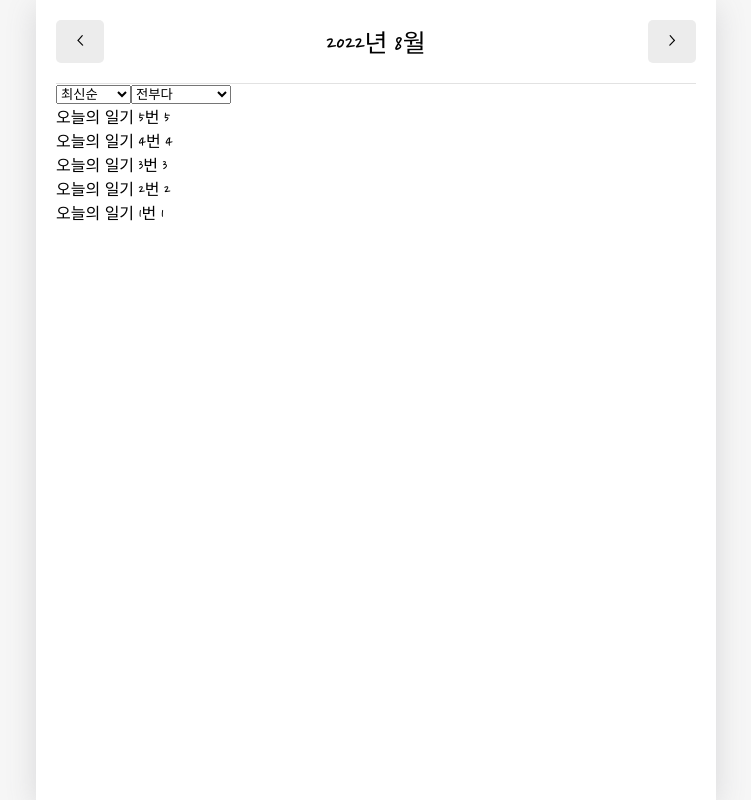
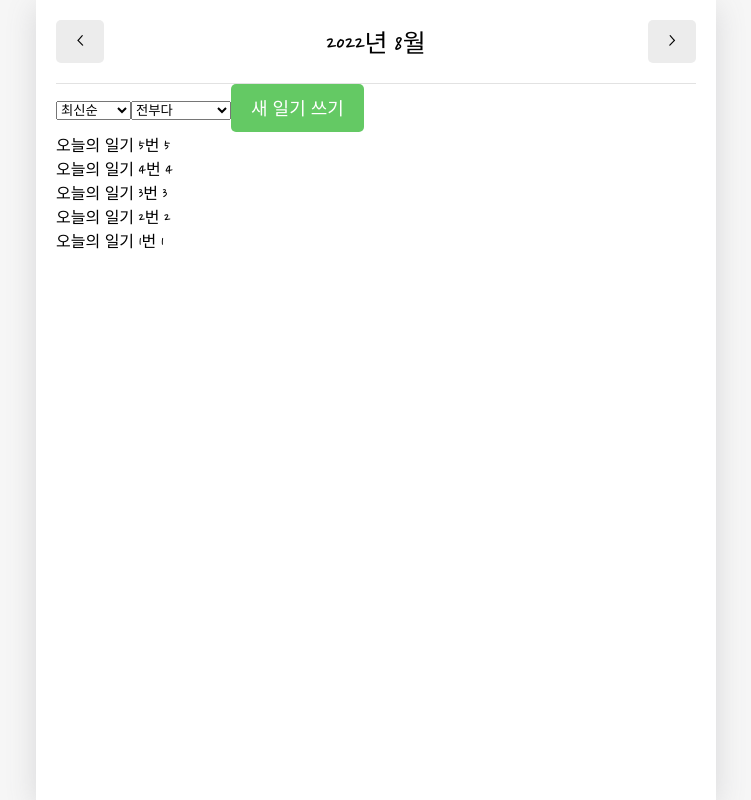
Before and after one commit to Eun-sun-Lee/ReactStudy, a React (Create React App) app in the folder emotiondiary/emotiondiary/: page / in a window 1280 px wide. Shown: the whole page, without its empty margins (264-1015 px from the left). Built offline with nearby package versions, Linux system fonts and the light colour scheme; a web font is replaced by a local one.

Commit message:
[feat] 새 일기쓰기 button 추가

```diff
--- a/emotiondiary/emotiondiary/src/components/DiaryList.js
+++ b/emotiondiary/emotiondiary/src/components/DiaryList.js
@@ -1,4 +1,6 @@
 import { useState } from "react";
+import { useNavigate } from "react-router";
+import MyButton from "./MyButton";
 
 const sortOptionList = [
     {value : "latest", name: "최신순"},
@@ -23,6 +25,7 @@ const ControlMenu = ({value, onChange, optionList})=>{
 };
 
 const DiaryList = ({diaryList}) => {
+    const navigate = useNavigate();
     const [sortType, setSortType] = useState('latest'); //정렬 기준을 저장할 state
     const [filter,setFilter] = useState("all"); //감정에 따라 일기 filtering 할 수 있는 state
 
@@ -52,6 +55,7 @@ const DiaryList = ({diaryList}) => {
         <div>
             <ControlMenu value ={sortType} onChange={setSortType} optionList={sortOptionList}/>
             <ControlMenu value ={filter} onChange={setFilter} optionList={filterOptionList} />
+            <MyButton type={'positive'} text={'새 일기 쓰기'} onClick={()=>navigate('/new')}/>
             {getProcessedDiaryList().map((it)=>(
                 <div key={it.id}>{it.content} {it.emotion}</div>
             ))}
```
